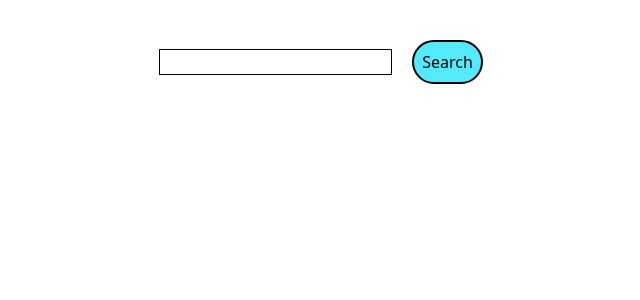
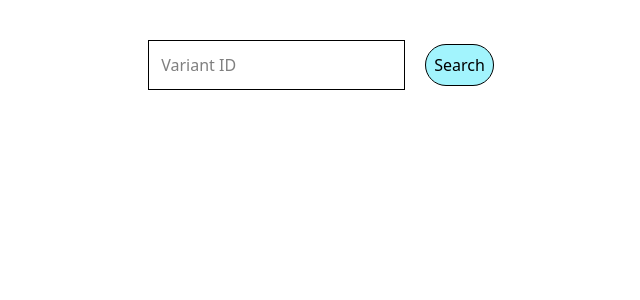
Before and after one commit to phildarnowsky-broad/vlm-prototype-frontend, a React (Vite) app: page / in a window 1280 px wide. Shown: the top 300 px of the page, without its empty margins (319-959 px from the left). Built offline with nearby package versions, Linux system fonts and the light colour scheme.

Commit message:
center things

```diff
--- a/src/routes/index.lazy.tsx
+++ b/src/routes/index.lazy.tsx
@@ -180,11 +180,11 @@ function SearchResults({ apiParams }: { apiParams: ApiParams }) {
 
   const resultSets = query.data.resultSets;
   return (
-    <>
+    <div>
       {resultSets.map((resultSet) => (
         <ResultItem key={resultSet.id} resultSet={resultSet} />
       ))}
-    </>
+    </div>
   );
 }
 
@@ -204,8 +204,7 @@ function Index() {
 
   return (
     <QueryClientProvider client={queryClient}>
-      <div className="p-10">
-        <div className="flex justify-center">
+      <div className="p-10 flex flex-col justify-center items-center">
         <form
           onSubmit={(e) => {
             e.preventDefault();
@@ -214,15 +213,18 @@ function Index() {
             }
           }}
         >
-            <input className="border mr-5" type="text" />
+          <input
+            className="border mr-5 p-3"
+            placeholder="Variant ID"
+            type="text"
+          />
           <button
-              className="bg-cyan-300 p-2 border-2 rounded-full"
+            className="bg-cyan-200 p-2 border-1 rounded-full"
             disabled={queryInProgress}
           >
             Search
           </button>
         </form>
-        </div>
         {apiParams && <SearchResults apiParams={apiParams} />}
       </div>
     </QueryClientProvider>
```
Lines whose indentation alone changed are shown as unchanged.
